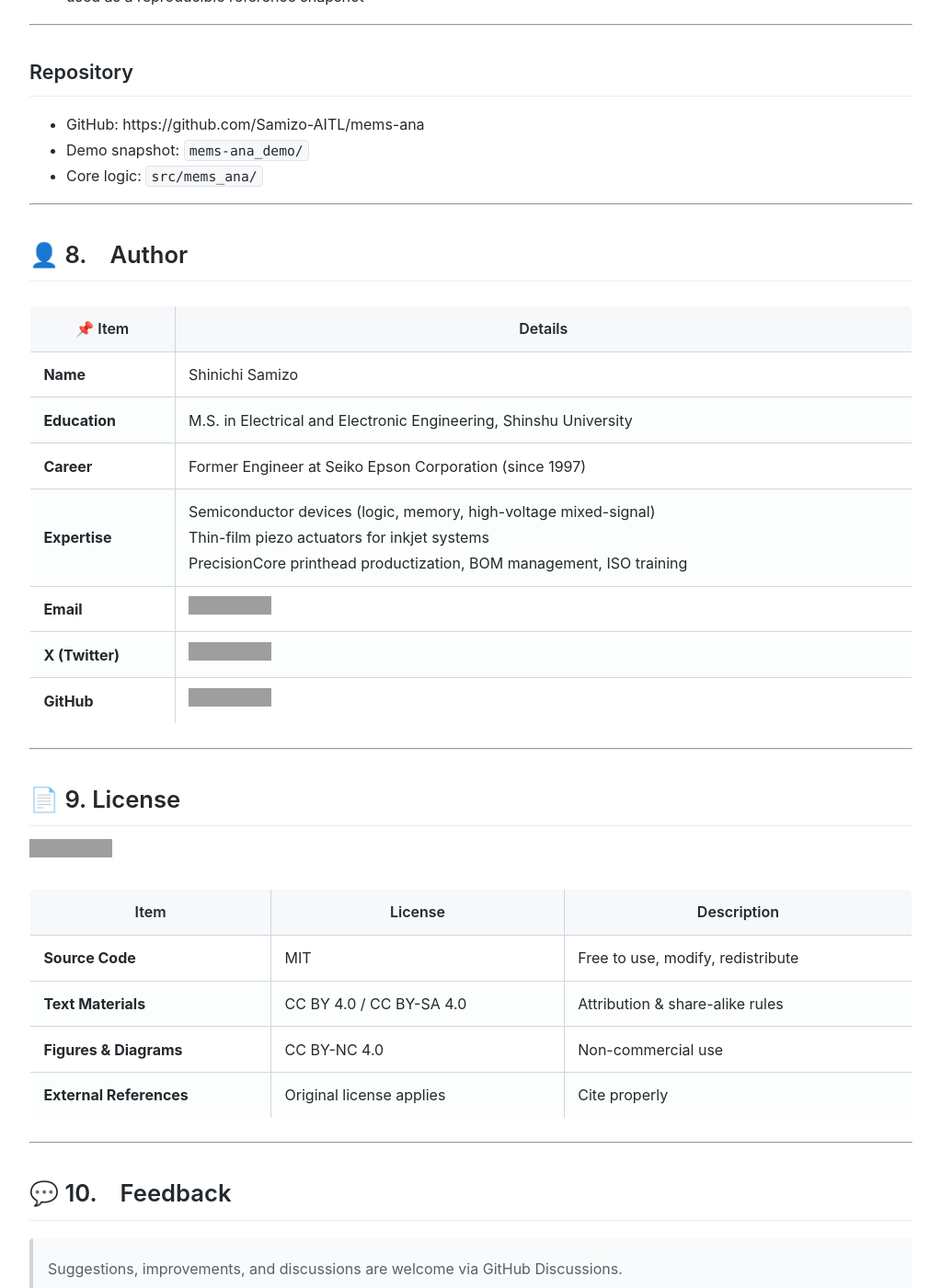
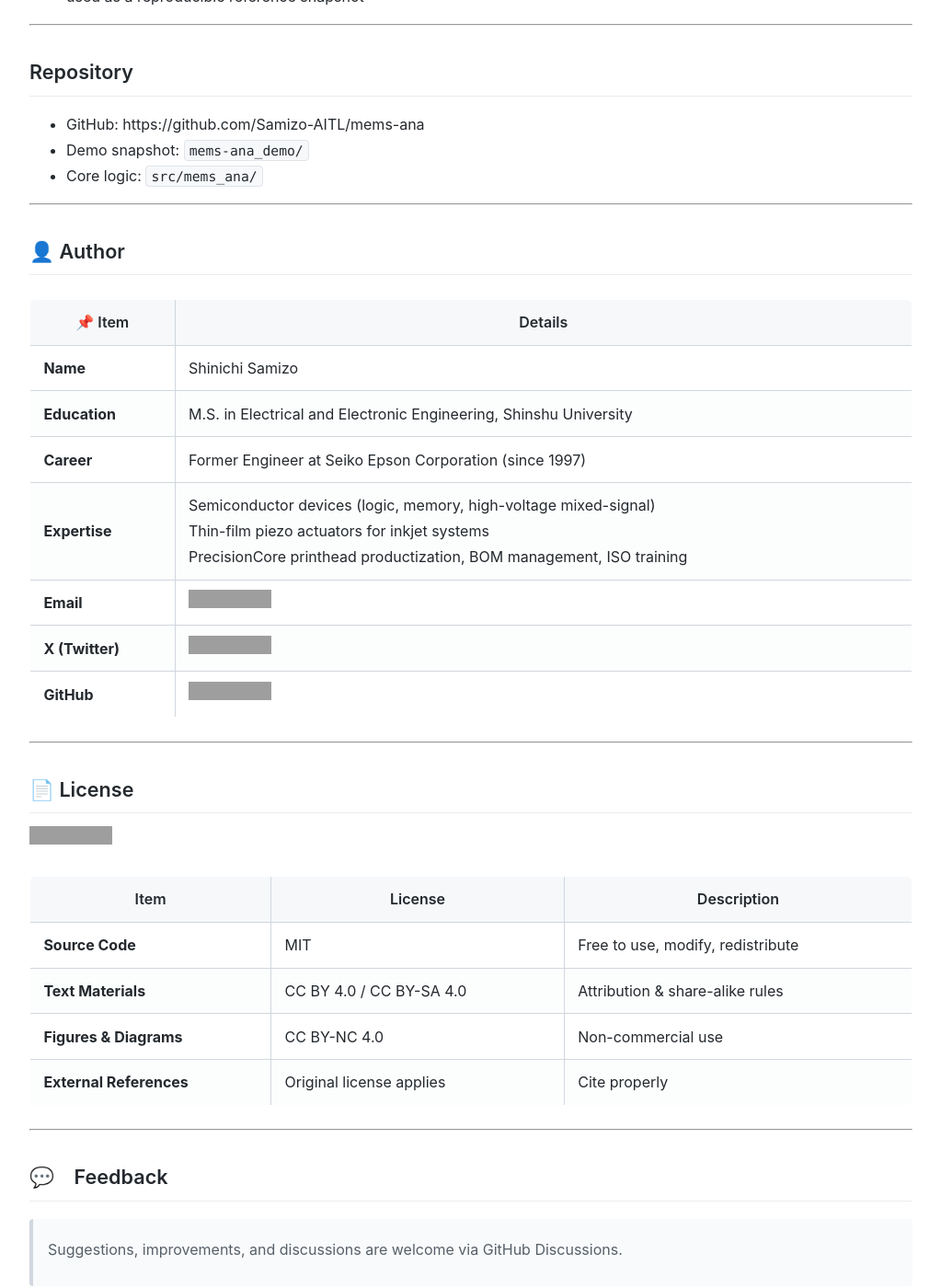
Before and after one commit to Samizo-AITL/mems-ana, a Jekyll site: the page built from index.md, in a window 1280 px wide and 1400 px high, scrolled down 2731 px. Shown: the whole window at 92% size, without its empty margins (128-1151 px from the left). Built offline with Jekyll 4.4.1, drawn with Linux system fonts in a browser that asks for light colours; grey boxes are pictures that could not be loaded.

Commit message:
Update index.md

```diff
--- a/index.md
+++ b/index.md
@@ -91,7 +91,7 @@ This directory is intentionally **frozen**:
 
 ---
 
-# 👤 8.　Author
+## 👤 Author
 
 | 📌 Item | Details |
 |--------|---------|
@@ -105,7 +105,7 @@ This directory is intentionally **frozen**:
 
 ---
 
-# 📄 9. License
+## 📄 License
 
 [![Hybrid License](https://img.shields.io/badge/license-Hybrid-blueviolet)](https://samizo-aitl.github.io/mems-ana//#-license)
 
@@ -118,7 +118,7 @@ This directory is intentionally **frozen**:
 
 ---
 
-# 💬 10.　Feedback
+## 💬　Feedback
 
 > Suggestions, improvements, and discussions are welcome via GitHub Discussions.
 
```
